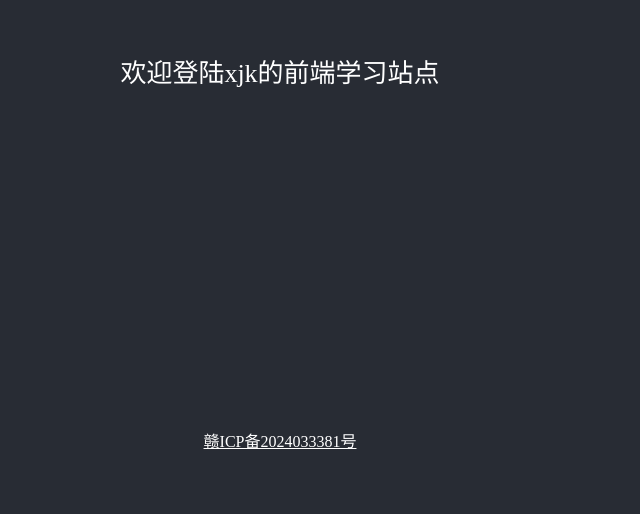
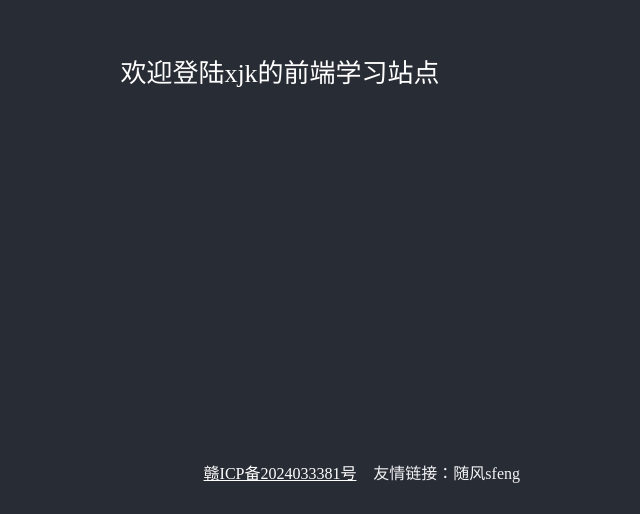
Before and after one commit to jserxiao/bigfe_front, a React (Create React App) app: page / in a window 1280 px wide. Shown: the part 286-800 px from the top of the page, without its empty margins (360-1000 px from the left). Built offline with nearby package versions, Linux system fonts and the light colour scheme; no server answers; the HTML template or start-up script is replaced by a standard one.

Commit message:
feat: 网站友情链接

```diff
--- a/src/App.css
+++ b/src/App.css
@@ -29,12 +29,19 @@
 }
 
 .App-footer {
+  position: relative;
   height: 80px;
+  display: flex;
+  align-items: center;
+  justify-content: center;
 }
 .App-footer .link {
   cursor: pointer;
   color: #fff;
   text-decoration: underline;
+}
+.frend-link {
+  color: #f2f3f5;
 }
 
 .App-link {
--- a/src/App.js
+++ b/src/App.js
@@ -11,7 +11,7 @@ const getData = async () => {
 };
 const { data, error, loading } = useRequest(getData);
 const link = (path) => {
-  window.location.href = path;
+  window.open(path);
 }
   return (
     <div className="App">
@@ -20,6 +20,10 @@ const link = (path) => {
       </header>
       <footer className="App-footer">
         <span class="link" onClick={() => link('https://beian.miit.gov.cn/')}>赣ICP备2024033381号</span>
+        <div style={{position: 'absolute',right: '400px'}}>
+          <span class="frend-link">友情链接：</span>
+          <span class="frend-link" onClick={() => link('https://sfengweb.com')}>随风sfeng</span>
+        </div>
       </footer>
     </div>
   );
```
